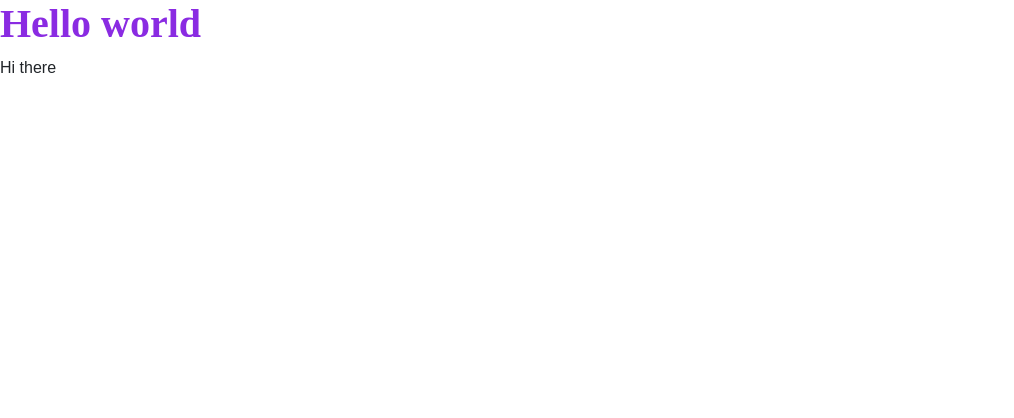
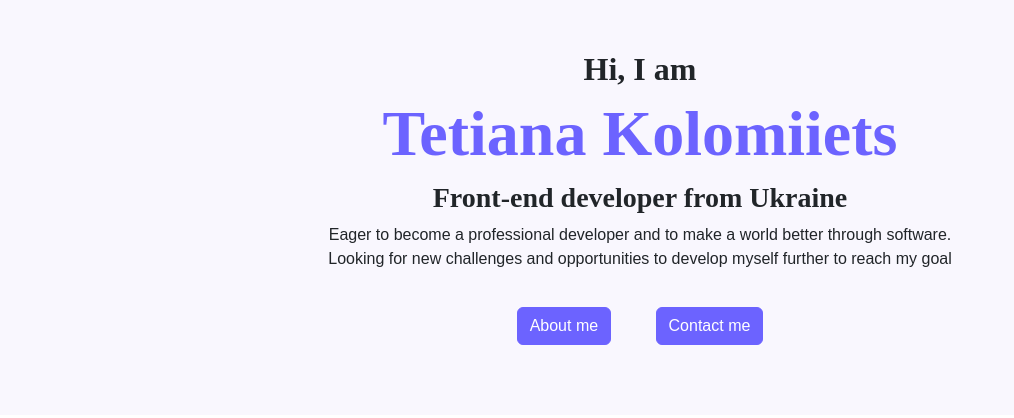
Before and after one commit to BlueVioletTeti/Personal-page-my-portfolio, a plain HTML site: page index.html in a window 1280 px wide. Shown: the whole page, without its empty margins (0-1014 px from the left). Drawn offline with nearby package versions, Linux system fonts and the light colour scheme.

Commit message:
landing page prepared

```diff
--- a/index.html
+++ b/index.html
@@ -22,8 +22,20 @@
     <title>Portfolio of Tetiana Kolomiiets</title>
   </head>
   <body>
-    <h1>Hello world</h1>
-    <p>Hi there</p>
+    <div class="hero">
+      <h2>Hi, I am</h2>
+      <h1>Tetiana Kolomiiets</h1>
+      <h3>Front-end developer from Ukraine</h3>
+      <p>
+        Eager to become a professional developer and to make a world better
+        through software. <br />Looking for new challenges and opportunities to
+        develop myself further to reach my goal
+      </p>
+      <a href="/about.html" class="btn btn-success btn-my-style">About me</a>
+      <a href="/about.html#contact" class="btn btn-success btn-my-style"
+        >Contact me</a
+      >
+    </div>
     <script
       src="https://cdn.jsdelivr.net/npm/bootstrap@5.2.0/dist/js/bootstrap.bundle.min.js"
       integrity="sha384-A3rJD856KowSb7dwlZdYEkO39Gagi7vIsF0jrRAoQmDKKtQBHUuLZ9AsSv4jD4Xa"
--- a/src/styles.css
+++ b/src/styles.css
@@ -1,5 +1,13 @@
+body {
+  font-family: "Poppins", sans-serif;
+}
 h1 {
-  color: blueviolet;
+  color: #6c63ff;
+  font-size: 64px;
+}
+h1,
+h2,
+h3 {
   font-family: "Playfair Display", serif;
   font-weight: bold;
 }
@@ -7,3 +15,25 @@ p {
   font-family: "Poppins", sans-serif;
   font-weight: normal;
 }
+.hero {
+  background-color: #f9f7fe;
+  text-align: center;
+  padding: 50px;
+  line-height: 1.5;
+}
+
+.btn-my-style {
+  background-color: #6c63ff;
+  border-color: #6c63ff;
+
+  box-shadow: #6c63ff;
+}
+.btn-my-style:hover {
+  color: #6c63ff;
+  background-color: #f9f7fe;
+  border-color: #6c63ff;
+  box-shadow: #6c63ff;
+}
+.hero a {
+  margin: 20px;
+}
```
Also changed, not shown: about.html (+1 -0 lines).
